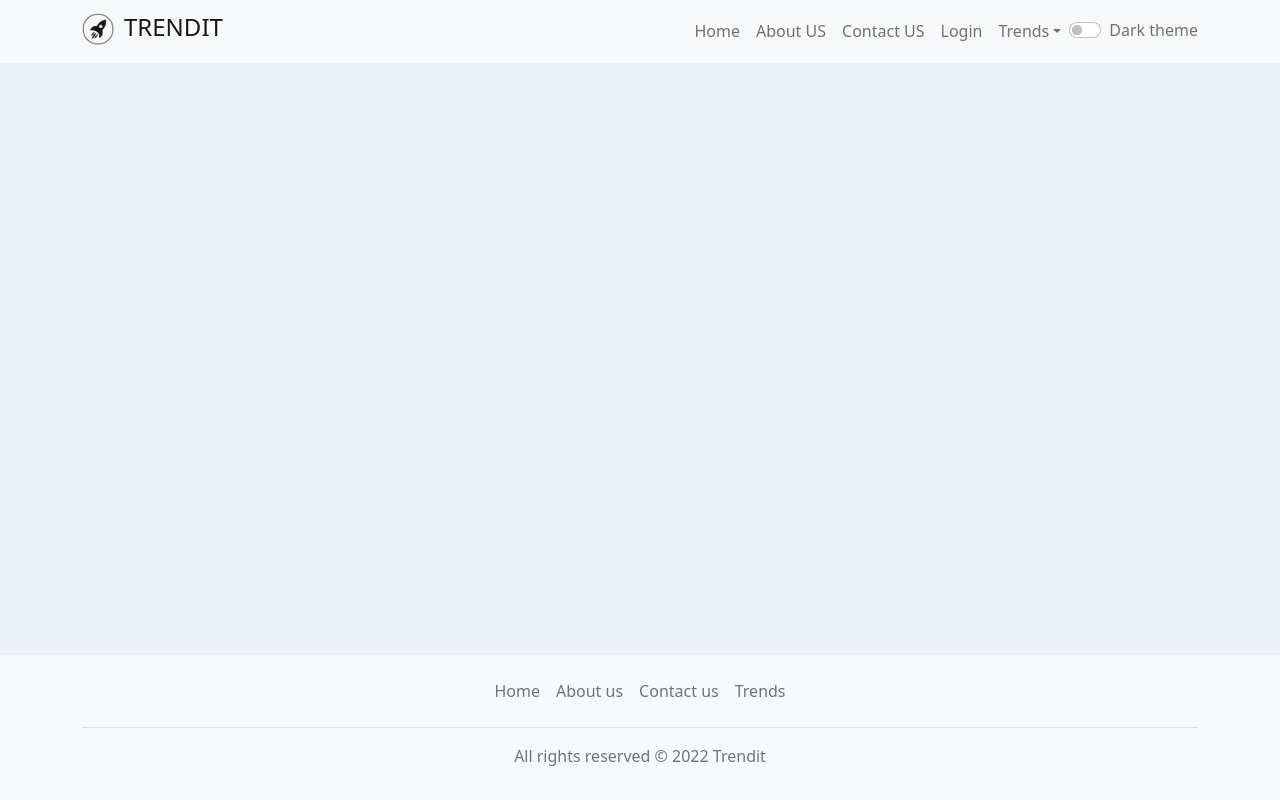
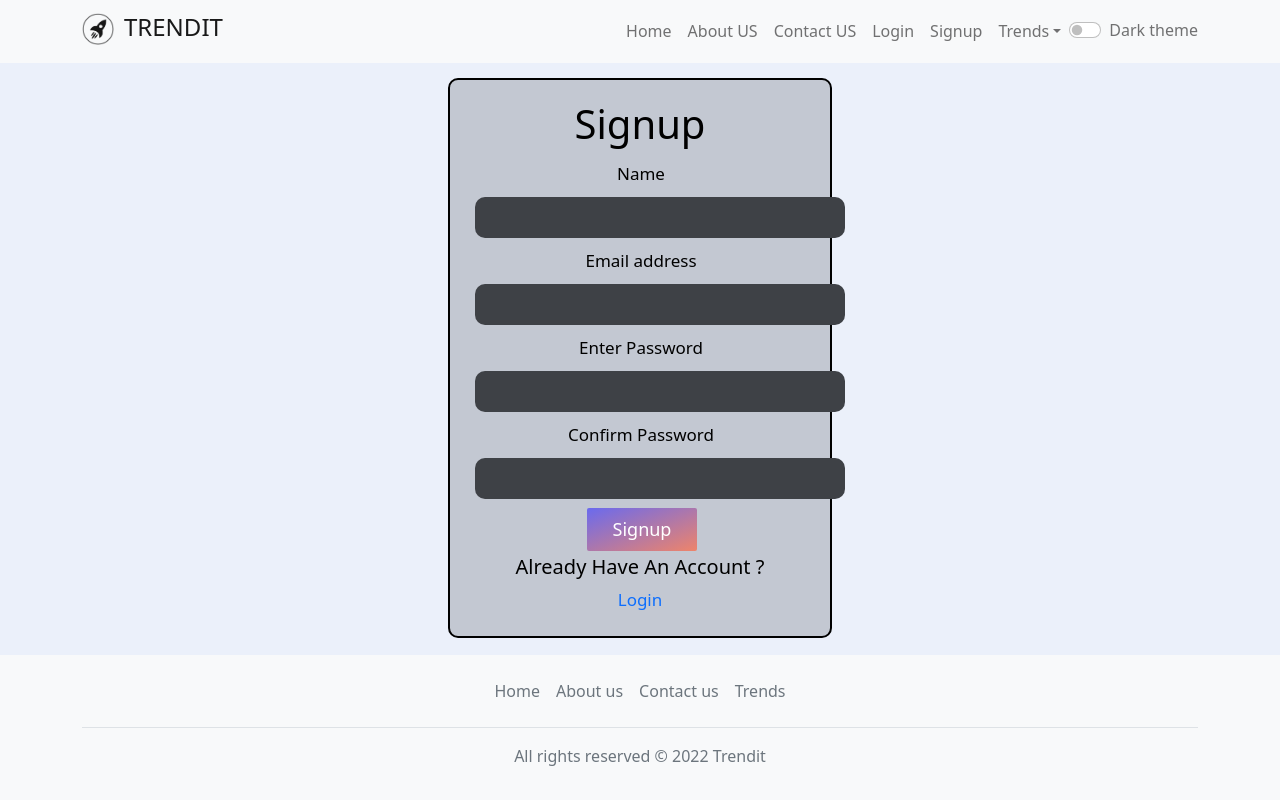
Before and after one commit to clubgamma/Trendit, a React (Create React App) app in the folder client/: page /signup in a window 1280 px wide. Built offline with nearby package versions, Linux system fonts and the light colour scheme.

Commit message:
Create SignUp page #45 - completed

```diff
--- a/client/src/App.js
+++ b/client/src/App.js
@@ -12,6 +12,7 @@ import GoogleTrend from './components/Trends/Google/GoogleTrend';
 import InstagramTrend from './components/Trends/Instagram/InstagramTrend';
 import TwitterTrend from './components/Trends/Twitter/TwitterTrend';
 import Login from './components/Login/Login';
+import Signup from './components/Signup/Signup';
 
 
 class App extends React.Component {
@@ -44,6 +45,7 @@ class App extends React.Component {
               <Route path="/instagram-trend" element={<InstagramTrend/>}/>
               <Route path="/google-trend" element={<GoogleTrend/>}/>
               <Route path="/login" element={<Login/>}/>
+              <Route path="/signup" element={<Signup/>}/>
             </Routes>
           </div>
         </Router>
--- a/client/src/components/Navbar/Navbar.js
+++ b/client/src/components/Navbar/Navbar.js
@@ -26,6 +26,7 @@ function BasicExample(props) {
             <Nav.Link href="/about-us">About US</Nav.Link>
             <Nav.Link href="/contact-us">Contact US</Nav.Link>
             <Nav.Link href="/login">Login</Nav.Link>
+            <Nav.Link href="/signup">Signup</Nav.Link>
             <NavDropdown title="Trends" id="basic-nav-dropdown" menuVariant={props.theme}>
               <NavDropdown.Item href="/google-trend">
                 Google Trends
--- /dev/null
+++ b/client/src/components/Signup/Signup.css
@@ -0,0 +1,122 @@
+.s_Outer{
+  position: absolute;
+  top: 50%;
+  left: 50%;
+  transform: translate(-50%, -57.5%);
+  border-radius: 10px;
+  width: 30%;
+  height: 70%;
+  background-color: rgba(39, 43, 50, 0.2);
+  border: 2px solid black;
+  transition: all .2s ease-in-out;
+  padding: 20px;
+  z-index: 1;
+  color: black !important;
+}
+
+.s_Outer:hover{
+  box-shadow: 5px 5px 15px rgb(48, 48, 48);
+}
+
+.s_Inner{
+  /* text-transform: uppercase; */
+  font-size: 25px;
+  text-align: center;
+  width: 100%;
+}
+
+.s_contactDiv{
+  /* margin: 20px; */
+  margin: 0px auto;
+  width: 100%;
+  /* color: blue; */
+}
+
+.s_Row{
+  width: 100%;
+}
+
+.s_loginStyle{
+  width: 100%;
+}
+
+.s_loginStyle form{
+  width: 100%;
+  /* margin: 0px auto; */
+}
+
+
+.s_input_div1, .s_input_div2{
+  width: 100%;
+  padding: 5px;
+}
+
+.s_input_div1 label, .s_input_div2 label{
+  font-size: 17px;
+  margin-left: 2px;
+  overflow: hidden;
+  transition: all 1s ease;
+  width: fit-content;
+  height: 30px;
+}
+
+.s_input_div1 label:hover, .s_input_div2 label:hover{
+  font-size: 18px;
+  font-weight: 500;
+}
+
+.s_input_div1 input, .s_input_div2 input{
+  width: 100%;
+  /* background-color: white; */
+  outline: none;
+    border: none;
+    width: 370px;
+    padding: 10px;
+    border-radius: 10px;
+    background-color: rgb(62, 65, 70);
+    margin: 0;
+    font-size: 14px;
+}
+
+.s_login_out{
+  width: 100%;
+  text-align: center;
+  padding: 2px;
+  margin: 2px;
+}
+
+.s_loginB{
+  width: 33%;
+  padding: 8px;
+  margin: 0px auto;
+  font-size: 18px;
+  text-align: center;
+  outline: none;
+  border:none;
+  background: linear-gradient(to right bottom, rgb(106, 106, 238), rgb(238, 132, 106));
+  border-radius: 2px;
+  color: white;
+}
+
+.s_loginB:hover{
+  background: linear-gradient(to right bottom, rgb(238, 132, 106),rgb(106, 106, 238));
+}
+
+.s_ask{
+  text-align: center;
+}
+
+.s_reg{
+  text-decoration: none;
+  outline: none;
+  font-size: 17px;
+  transform: translateY(-30%);
+  margin: 30px;
+}
+
+.s_reg:hover{
+  border-bottom: 2px solid rgb(130, 167, 248);
+}
+.s_s_up{
+  opacity: 1;
+}
--- /dev/null
+++ b/client/src/components/Signup/Signup.js
@@ -0,0 +1,95 @@
+import React from 'react';
+import './Signup.css';
+import { NavLink } from 'react-router-dom';
+
+const Signup = () => {
+    return (
+		<>
+		<div className="s_Outer">
+			<div className="s_Inner">
+				<h1 className="s_cl">Signup</h1>
+			</div>
+
+			<div className="s_contactDiv">
+				<div className="s_Row">
+					<div className="s_loginStyle">
+						<form className="s_formContainer">
+							<div className="s_input_div1">
+
+								<label class="formLabel">
+									Name
+								</label>
+
+								<input
+									type="name"
+									className="s_input"
+									name="name"
+									required
+								/>
+
+							</div>
+							<div className="s_input_div1">
+
+								<label for="exampleInputEmail1" class="formLabel">
+									Email address
+								</label>
+
+								<input
+									type="email"
+									className="s_input"
+									id="exampleInputEmail1"
+									name="email"
+									required
+								/>
+
+							</div>
+
+							<div className="s_input_div2">
+
+								<label for="exampleInputPassword1" class="formLabel">Enter Password</label>
+
+								<input
+									type="password"
+									className="s_input"
+									id="exampleInputPassword1"
+									name="password"
+									required
+								/>
+
+							</div>
+
+							<div className="s_input_div2">
+
+								<label for="exampleInputPassword1" class="formLabel">Confirm Password</label>
+
+								<input
+									type="password"
+									className="s_input"
+									id="exampleInputPassword1"
+									name="password"
+									required
+								/>
+
+							</div>
+						<div className="s_login_out">
+							<button type="submit" className="s_loginB">
+								Signup
+							</button>
+						</div>
+
+						</form>
+
+						<div className="s_ask">
+							<h5 className="s_">Already Have An Account ?</h5>
+							<NavLink className="s_reg" aria-current="page" to="/login">Login</NavLink>
+						</div>
+					</div>
+
+				</div>
+			</div>
+		</div>
+		</>
+	)
+}
+
+export default Signup;
```
